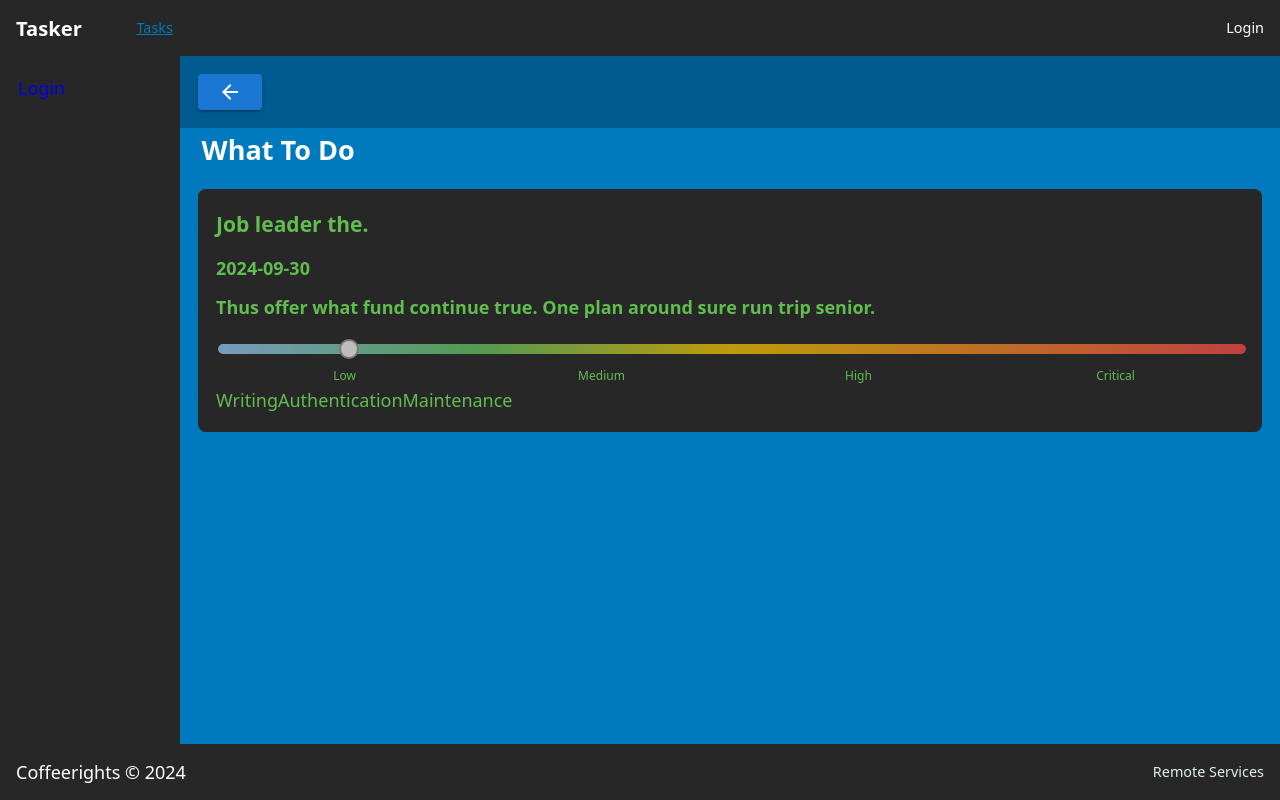
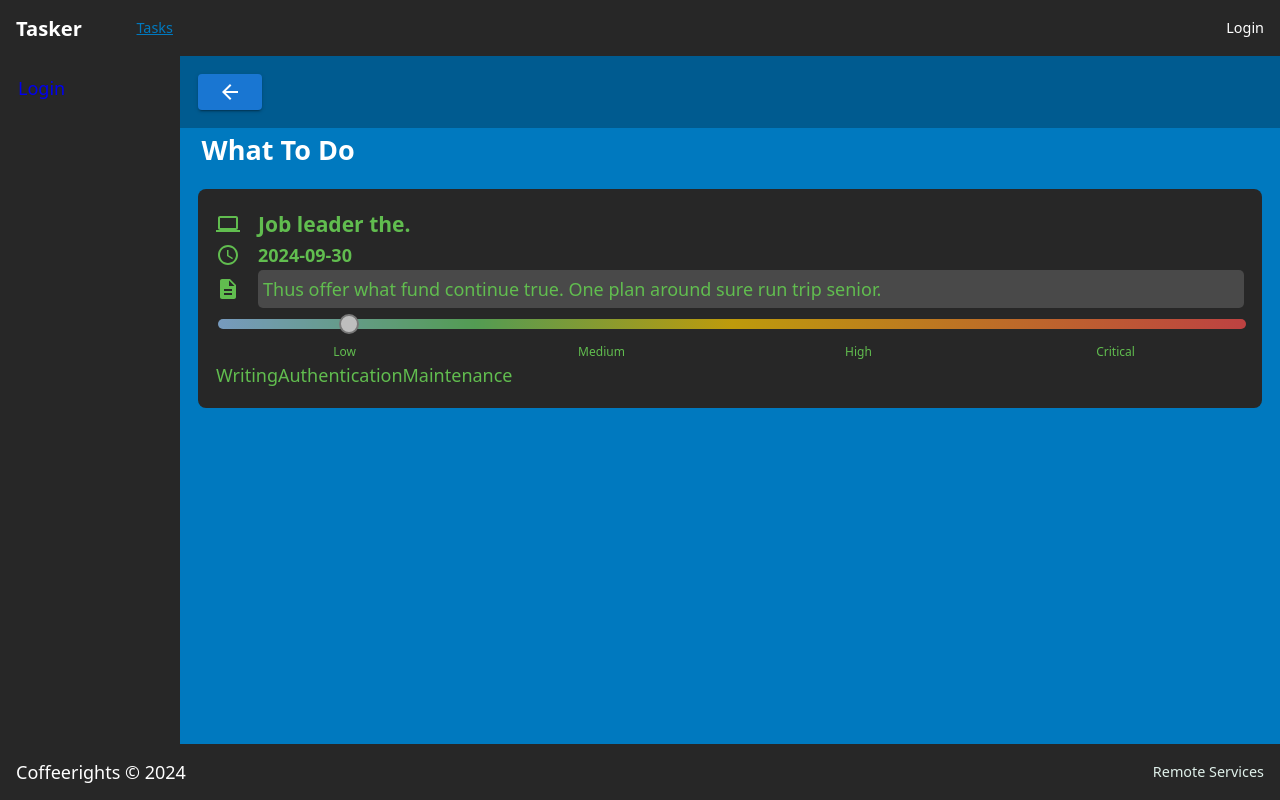
Before and after one commit to dorhakim100/Tasker-Front, a React (Vite) app: page /task/1 in a window 1280 px wide. Built offline with nearby package versions, Linux system fonts and the light colour scheme.

Commit message:
Add better TaskDetails css

```diff
--- a/src/assets/styles/pages/TaskDetails.scss
+++ b/src/assets/styles/pages/TaskDetails.scss
@@ -15,7 +15,24 @@
     background-color: $black-card-background;
     border-radius: 8px;
 
+    .section-container{
+        display: flex;
+        align-items: center;
+        justify-items: center;
 
+        gap: 1em;
+        h3,h4,p{
+            margin: 0px;
+        }
+
+        p{
+            width: 100%;
+            background-color: $medium-gray;
+            border-radius: 5px;
+            padding: 5px;
+
+        }
+    }
     .priority-slider {
         width: 100%;
         text-align: center;
--- a/src/assets/styles/setup/_variables.scss
+++ b/src/assets/styles/setup/_variables.scss
@@ -14,6 +14,7 @@ $yellow-accent: #f2d600; // Yellow for highlighting important areas
 $gray-background: #f4f5f7; // Light gray for background
 $white-card-background: #ffffff; // White for task cards
 $black-card-background: #272727; // White for task cards
+$medium-gray: #494949;
 $hover-white:#6969694e;
 $text-dark: #344563; // Dark text for better readability
 $text-light: #ffffff; // Light text for use on dark backgrounds
--- a/src/pages/TaskDetails.jsx
+++ b/src/pages/TaskDetails.jsx
@@ -12,6 +12,9 @@ import { currTask } from '../state/atom.js'
 import { TaskEdit } from '../cmps/TaskEdit.jsx'
 import { useRecoilState } from 'recoil'
 import ArrowBackIcon from '@mui/icons-material/ArrowBack'
+import ComputerIcon from '@mui/icons-material/Computer'
+import QueryBuilderIcon from '@mui/icons-material/QueryBuilder'
+import DescriptionIcon from '@mui/icons-material/Description'
 import { Button } from '@mui/material'
 
 export function TaskDetails() {
@@ -45,9 +48,18 @@ export function TaskDetails() {
               : 'task-details'
           }
         >
-          <h3>{task.title}</h3>
-          <h4>{task.dueDate}</h4>
-          <h4>{task.description}</h4>
+          <div className='section-container title'>
+            <ComputerIcon />
+            <h3>{task.title}</h3>
+          </div>
+          <div className='section-container date'>
+            <QueryBuilderIcon />
+            <h4>{task.dueDate}</h4>
+          </div>
+          <div className='section-container description'>
+            <DescriptionIcon />
+            <p>{task.description}</p>
+          </div>
           <PriorityRange task={task} />
 
           {task.tags.map((tag) => {
```
